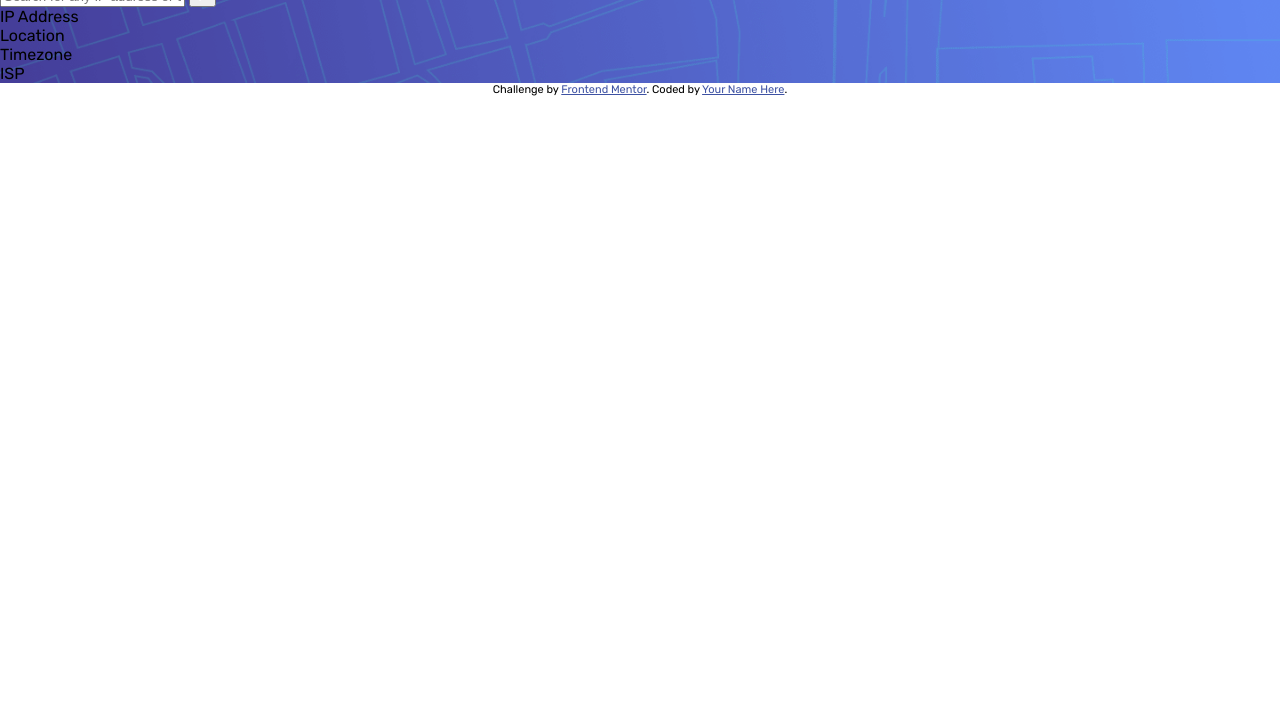
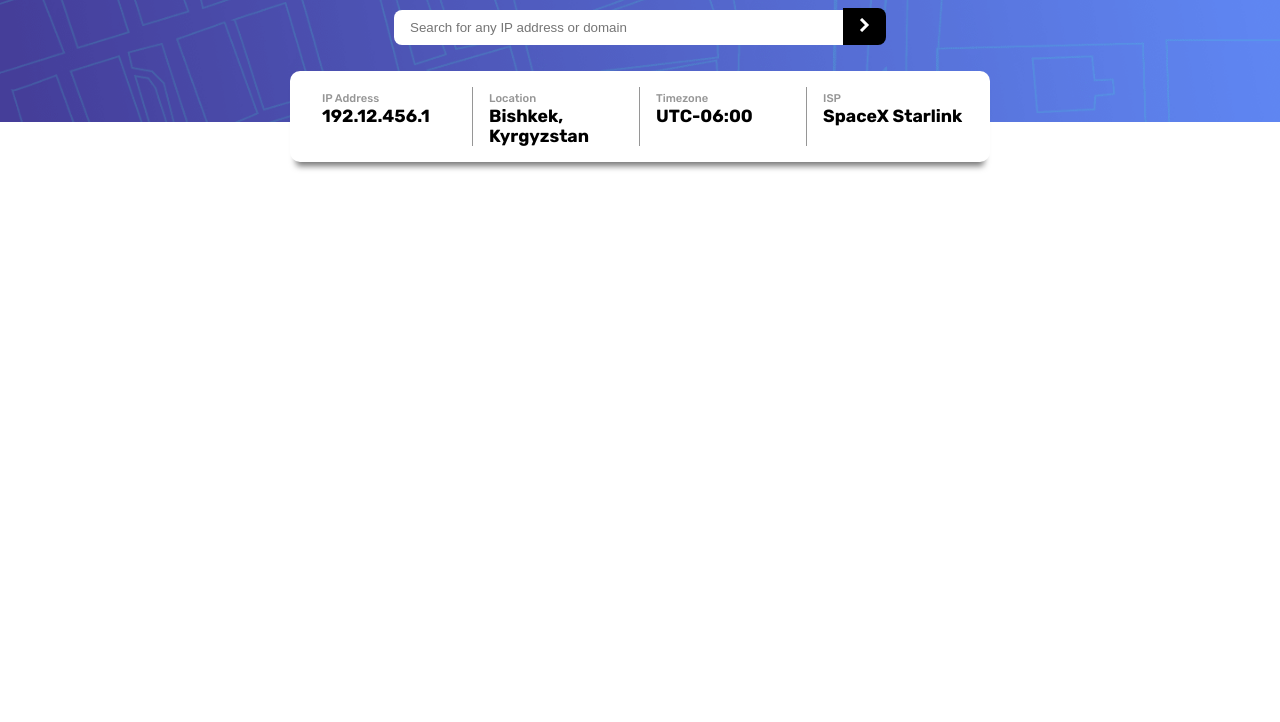
Before and after one commit to StaAske/ip-address-tracker, a plain HTML site: page index.html in a window 1280 px wide. Shown: the part 78-800 px from the top of the page. Drawn offline with nearby package versions, Linux system fonts and the light colour scheme.

Commit message:
сделано десктопная верстка

```diff
--- a/index.html
+++ b/index.html
@@ -18,26 +18,32 @@
 
       <div class="h1">IP Address Tracker</div>
 
-      <input type="text" class="input" placeholder="Search for any IP address or domain"  value="">
+      <form class="search-form " action="index.html" method="post">
+        <input type="text" class="input" placeholder="Search for any IP address or domain"  value="">
 
-      <button type="button" name="button">
-        <svg xmlns="http://www.w3.org/2000/svg" width="11" height="14">
-          <path fill="none" stroke="#FFF" stroke-width="3" d="M2 1l6 6-6 6"/>
-        </svg>
-      </button>
+        <button class="goBtn" type="button" name="button">
+          <svg xmlns="http://www.w3.org/2000/svg" width="11" height="14">
+            <path fill="none" stroke="#FFF" stroke-width="3" d="M2 1l6 6-6 6"/>
+          </svg>
+        </button>
+      </form>
 
       <div class="tab">
-        <div class="">
-          IP Address
+        <div class="tab-child">
+          <span class="min-sec">IP Address</span>
+          <div class="indexes">192.12.456.1</div>
         </div>
-        <div class="">
-          Location
+        <div class="tab-child">
+          <span class="min-sec">Location</span>
+          <div class="indexes">Bishkek, Kyrgyzstan</div>
         </div>
-        <div class="">
-          Timezone
+        <div class="tab-child">
+          <span class="min-sec">Timezone</span>
+          <div class="indexes">UTC-06:00</div>
         </div>
-        <div class="">
-          ISP
+        <div class="tab-child">
+          <span class="min-sec">ISP</span>
+          <div class="indexes">SpaceX Starlink</div>
         </div>
       </div>
 
--- a/style.css
+++ b/style.css
@@ -15,16 +15,75 @@ body{
   background-size: cover;
   background-repeat: no-repeat;
   padding-top: 1.5em;
-
+  height: 200px;
 }
 
 .input{
-
+  background-color: #fff;
+  padding: 10px 16px;
+  border: none;
+  border-radius: 8px 0 0 8px;
+  width: 450px;
 }
 
-.container > *{
+.goBtn{
+  padding: 10px 16px;
+  border: none;
+  border-radius: 0 8px 8px 0;
+  background-color: black;
+  margin-left: -5px;
+}
+
+.goBtn:hover{
+  background-color: #3f3f3f;
+  cursor: pointer;
+}
+.container{
   margin: 0 auto;
+  display: flex;
+  flex-direction: column;
+  align-items: center;
+}
 
+.search-form{
+  margin: 1.5em;
+}
+
+.tab{
+  width: 700px;
+  display: flex;
+  background-color: #fff;
+  padding: 1em;
+  border-radius: 10px;
+  -webkit-box-shadow: 0 10px 6px -6px #777;
+  -moz-box-shadow: 0 10px 6px -6px #777;
+  box-shadow: 0 10px 6px -6px #777;
+  position: absolute;
+  margin-top: 125px;
+}
+
+.tab > .tab-child:not(:last-child){
+  border-right: 1px solid black;
+  border-color: hsl(0, 0%, 59%);
+}
+.tab > .tab-child{
+ margin-left: 1em;
+}
+
+.tab-child{
+  width: 25%;
+  justify-content: space-around;
+}
+
+.min-sec{
+  color: hsl(0, 0%, 59%);
+  font-size: .7em;
+  font-weight: 500;
+}
+
+.indexes{
+  font-weight: 700;
+  font-size: 1.1em;
 }
 
 .h1 {
```
